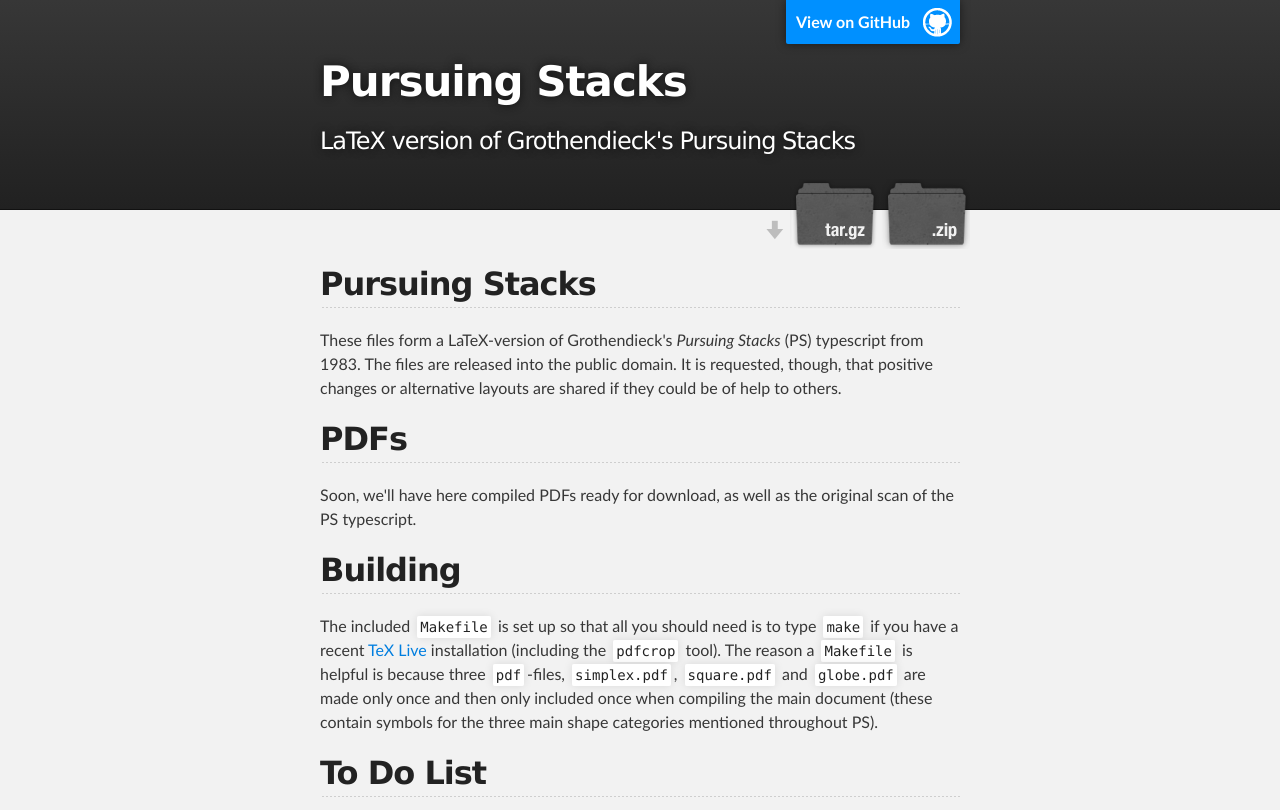
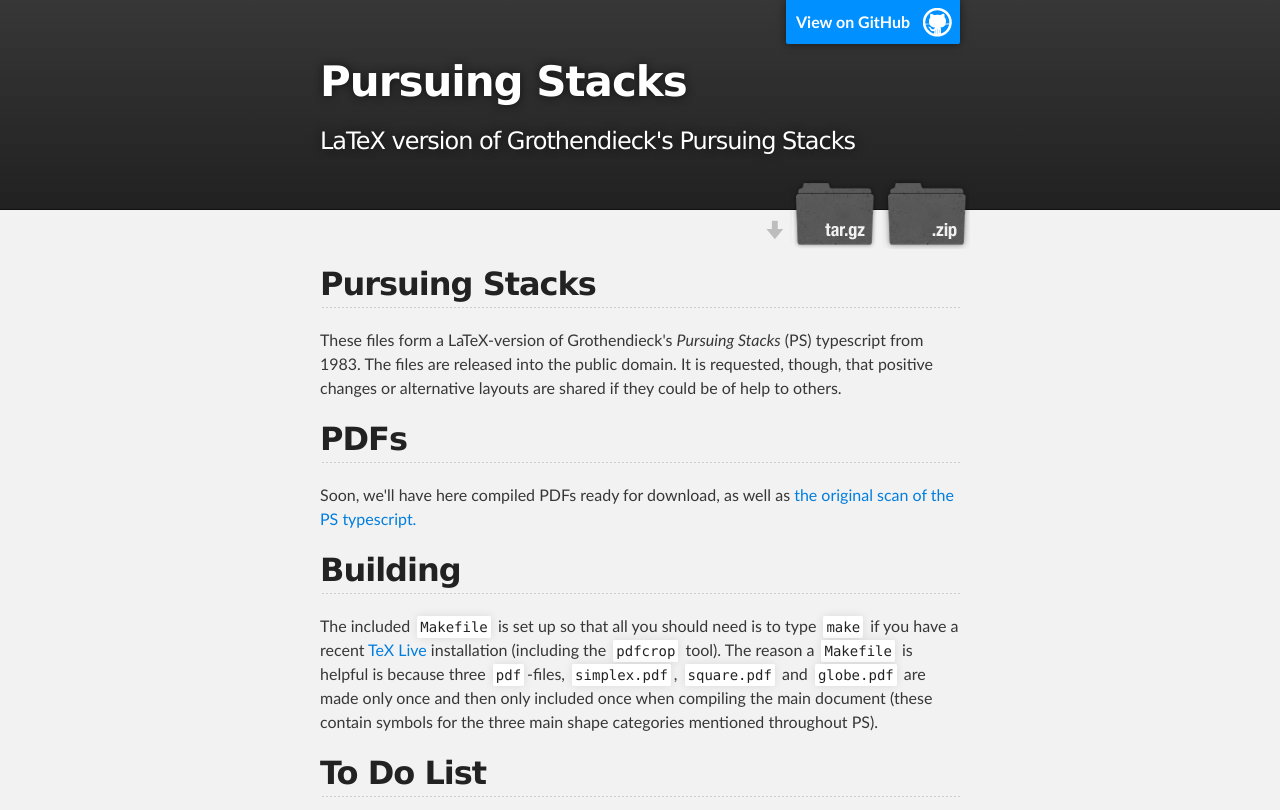
Before and after one commit to thescrivener/PursuingStacks, a plain HTML site: page index.html in a window 1280 px wide. Shown: the top 810 px of the page. Drawn offline with Linux system fonts and the light colour scheme.

Commit message:
add typescript djvu

```diff
--- a/index.html
+++ b/index.html
@@ -43,7 +43,7 @@ layouts are shared if they could be of help to others.</p>
 <a id="pdfs" class="anchor" href="#pdfs" aria-hidden="true"><span class="octicon octicon-link"></span></a>PDFs</h2>
 
 <p>Soon, we'll have here compiled PDFs ready for download, as well as
-the original scan of the PS typescript.</p>
+<a href="Pursuing_Stacks.djvu">the original scan of the PS typescript.</a></p>
 
 <h2>
 <a id="building" class="anchor" href="#building" aria-hidden="true"><span class="octicon octicon-link"></span></a>Building</h2>
```
Also changed, not shown: 1 other file.
